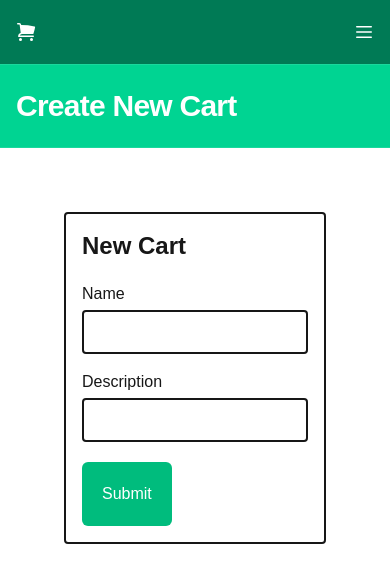
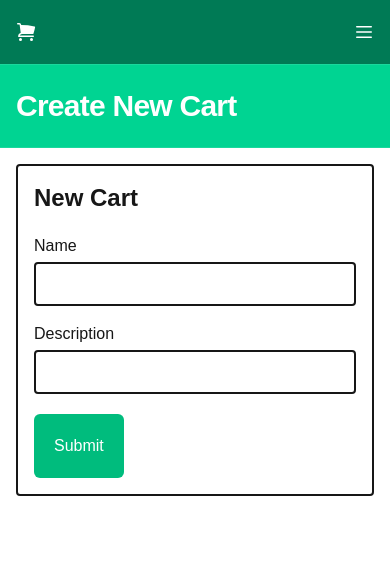
Before and after one commit to MilikSmith76/CartApp, a Next.js app in the folder cart-ui/: page /carts/new in a window 390 px wide. Shown: the top 582 px of the page. Built offline with nearby package versions, Linux system fonts and the light colour scheme.

Commit message:
Improve mobile view for pages and make it more readable in dark mode

```diff
--- a/cart-ui/components/cartCard.tsx
+++ b/cart-ui/components/cartCard.tsx
@@ -8,7 +8,7 @@ const CartCard = ({ cart }: CartCardProps): JSX.Element => {
     return (
         <Link href={`/carts/${cart.id}/groceries`}>
             <div
-                className='group col-span-1 rounded-md border-2 bg-white p-5'
+                className='group col-span-1 rounded-md border-2 p-5'
                 key={cart.id}
             >
                 <div className='mt-5 text-2xl font-bold'>{cart.name}</div>
--- a/cart-ui/components/groceryCard.tsx
+++ b/cart-ui/components/groceryCard.tsx
@@ -14,7 +14,7 @@ const GroceryCard = ({ grocery }: GroceryCardProps): JSX.Element => {
     return (
         <Link href={`/groceries/${grocery.id}`}>
             <div
-                className='group col-span-1 rounded-md border-2 bg-white p-5'
+                className='group col-span-1 rounded-md border-2 p-5'
                 key={grocery.id}
             >
                 <div className='mt-5 text-2xl font-bold'>{grocery.name}</div>
--- a/cart-ui/components/main.tsx
+++ b/cart-ui/components/main.tsx
@@ -3,7 +3,7 @@ import type { ReactElement } from 'react';
 import type { MainProps } from '@/interfaces';
 
 const Main = ({ children }: MainProps): ReactElement => (
-    <main className='max @container p-16'>{children}</main>
+    <main className='max @container p-4 md:p-16'>{children}</main>
 );
 
 export default Main;
```
